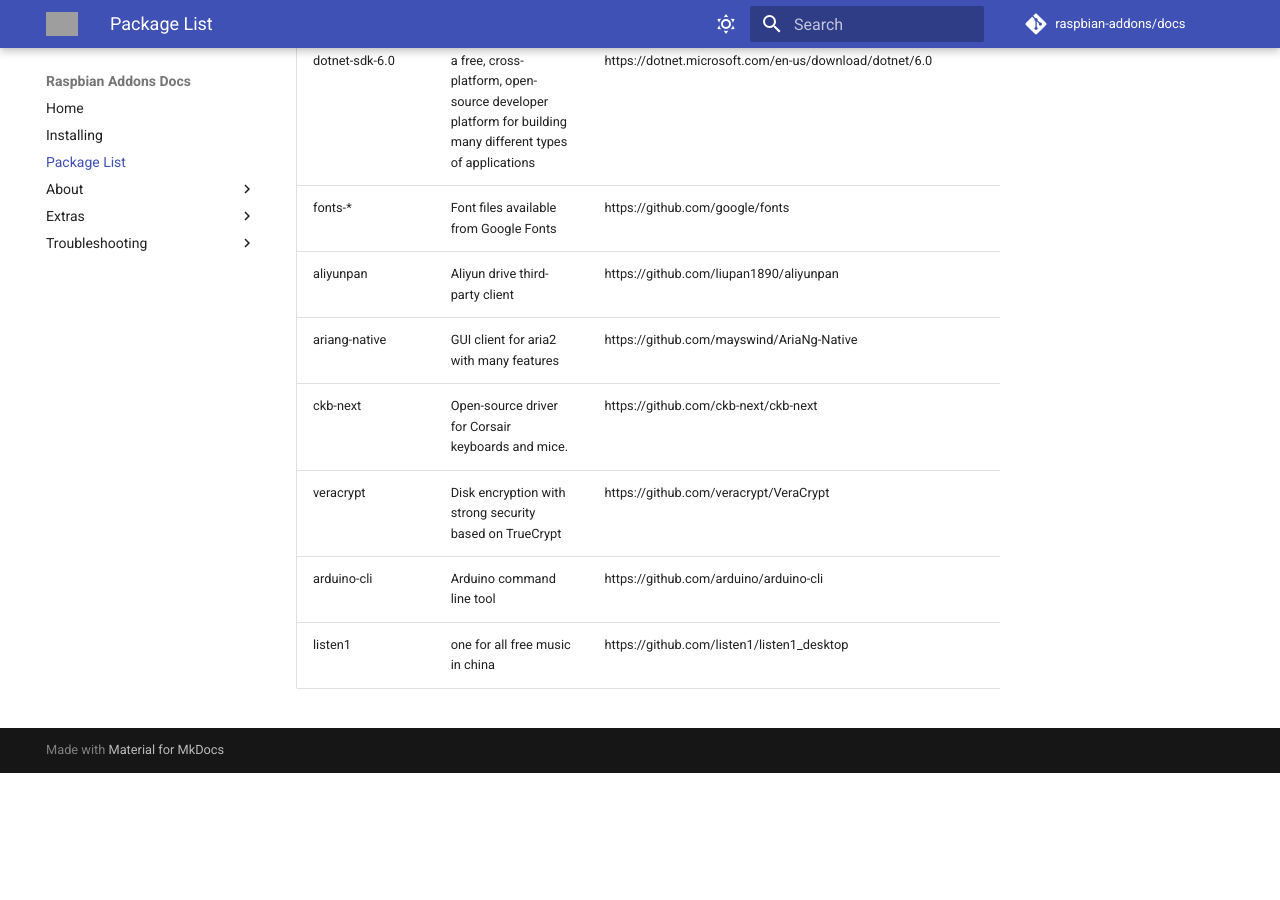
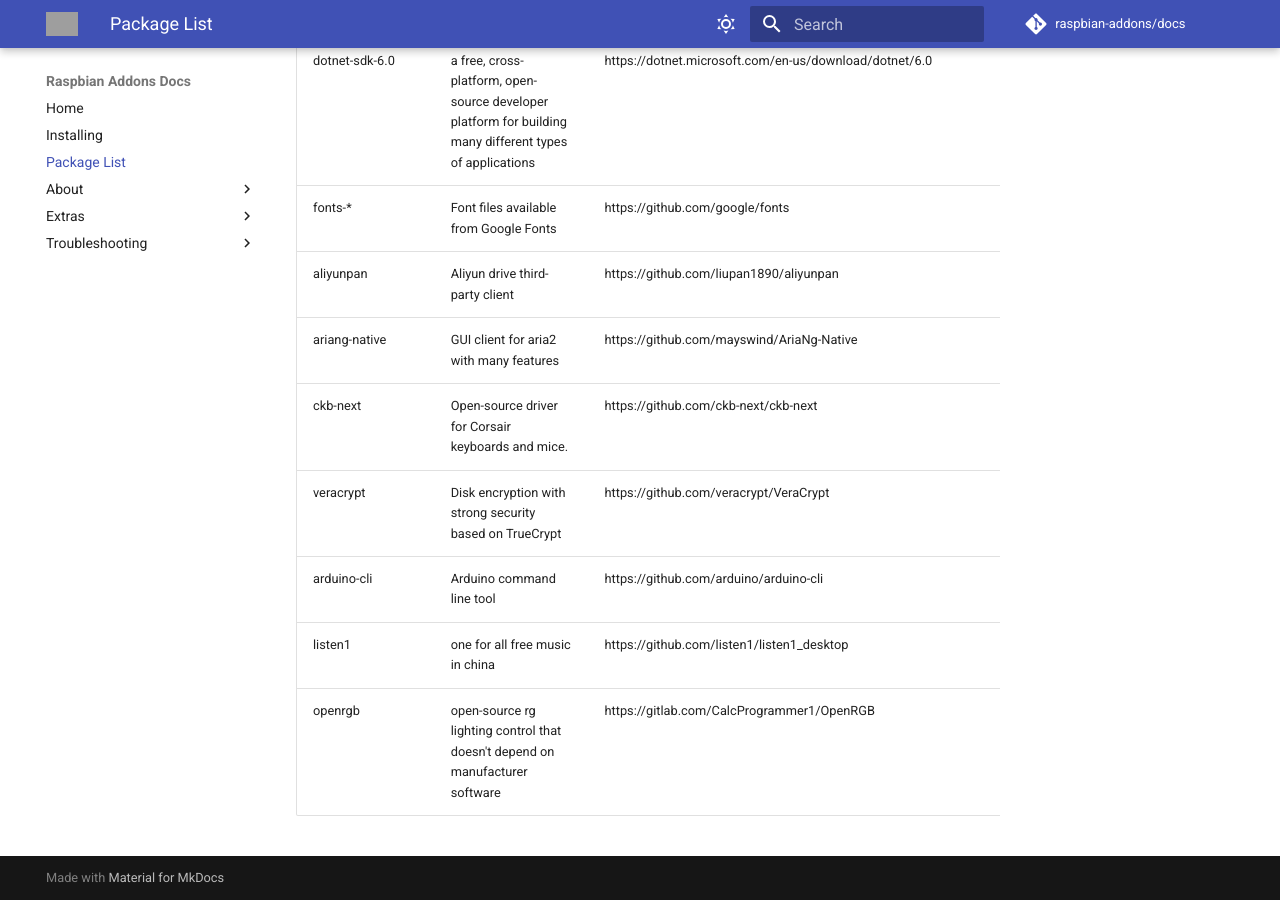
Before and after one commit to raspbian-addons/docs, an MkDocs documentation site: the page built from docs/package-list.md, in a window 1280 px wide and 900 px high, scrolled down 15021 px. Built offline with MkDocs 1.6.1 and Material for MkDocs 9.7.7, drawn with Linux system fonts in a browser that asks for light colours; comment, search, counter and statistics services are not loaded; before the commit the page ends 15794 px from its top, so only the background shows below that; grey boxes are pictures that could not be loaded.

Commit message:
packagelist: add openrgb (armhf only)

```diff
--- a/docs/package-list.md
+++ b/docs/package-list.md
@@ -193,3 +193,4 @@
 | veracrypt | Disk encryption with strong security based on TrueCrypt | https://github.com/veracrypt/VeraCrypt |
 | arduino-cli | Arduino command line tool | https://github.com/arduino/arduino-cli |
 | listen1 | one for all free music in china | https://github.com/listen1/listen1_desktop |
+| openrgb | open-source rg lighting control that doesn't depend on manufacturer software | https://gitlab.com/CalcProgrammer1/OpenRGB |
```
